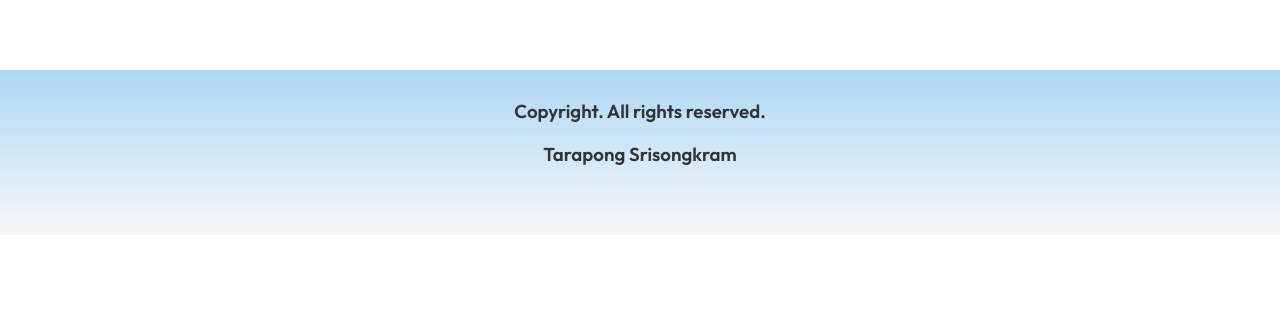
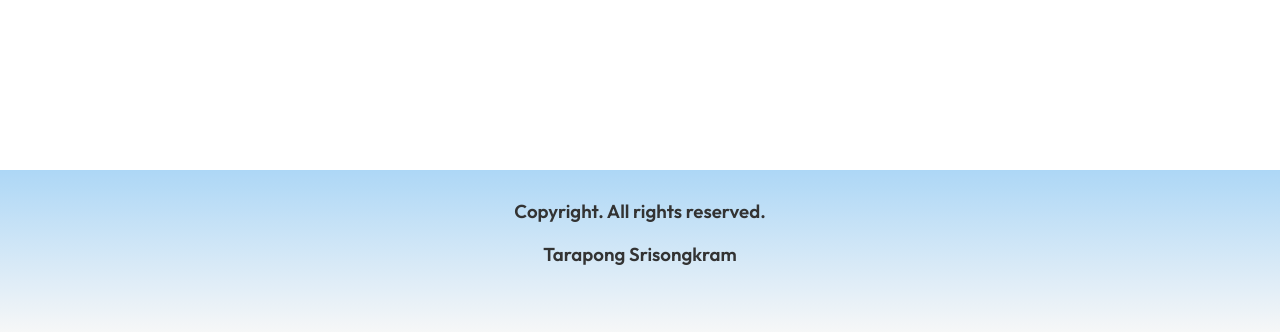
Before and after one commit to dheerapat/taraponglab-front, a Svelte app: page / in a window 1280 px wide. Shown: the part 7591-7923 px from the top of the page. Before the commit the page ends 7826 px from the top, so only its background shows below. Built offline with nearby package versions, Linux system fonts and the light colour scheme.

Commit message:
add link to paper

```diff
--- a/src/components/Footer.svelte
+++ b/src/components/Footer.svelte
@@ -11,6 +11,7 @@
 <style>
     footer {
         text-align: center;
+        margin-top: 100px;
         padding-bottom: 50px;
         padding-top: 10px;
         background: linear-gradient(180deg, #add7f6 0%, hsla(0, 0%, 97%, 1) 100%)
--- a/src/components/Result.svelte
+++ b/src/components/Result.svelte
@@ -39,7 +39,9 @@
         <h3>Similarity: {similarity * 100} %</h3>
         <br>
         <h3>If you think this service is helpful please cite: </h3>
-        <em>Syahid, N. F., Weerapreeyakul, N., & Srisongkram, T. (2023). StackBRAF: A Large-Scale Stacking Ensemble Learning for BRAF Affinity Prediction. ACS Omega.</em>
+        <a href="https://pubs.acs.org/doi/10.1021/acsomega.3c01641">
+            <em>Syahid, N. F., Weerapreeyakul, N., & Srisongkram, T. (2023). StackBRAF: A Large-Scale Stacking Ensemble Learning for BRAF Affinity Prediction. ACS Omega.</em>
+        </a>
     </div>
     {:else}
     <div>
```
